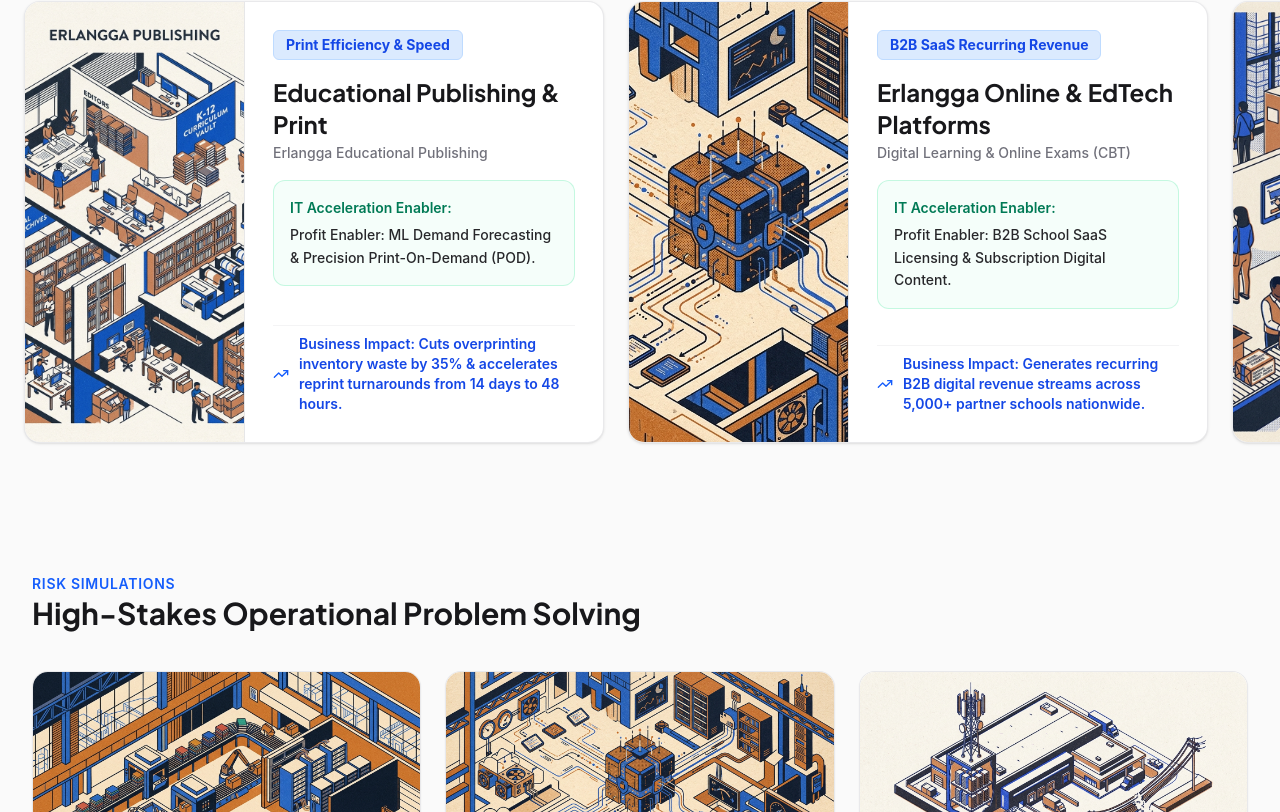
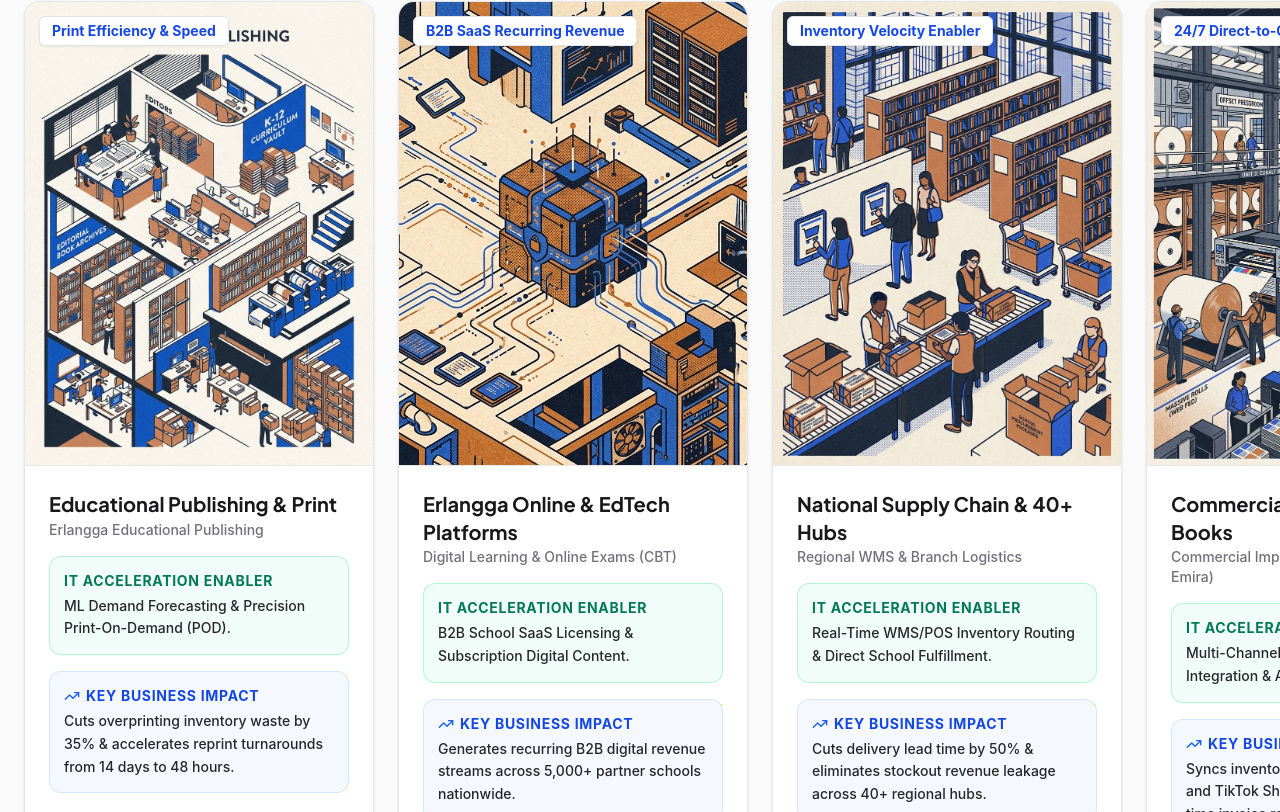
Before and after one commit to okihita/portfolio, a Next.js app: page /erlangga in a window 1280 px wide. Shown: the part 3068-3880 px from the top of the page. Built offline with nearby package versions, Linux system fonts and the light colour scheme.

Commit message:
fix(erlangga): redesign Business Revenue Enabler home cards as solid portrait poster cards without glassmorphism

```diff
--- a/components/erlangga/ErlanggaPitchView.tsx
+++ b/components/erlangga/ErlanggaPitchView.tsx
@@ -773,45 +773,56 @@
             ref={carouselRef}
             className="w-screen relative left-1/2 -translate-x-1/2 flex gap-5 sm:gap-6 overflow-x-auto pb-4 pt-2 px-4 sm:px-6 lg:px-[calc((100vw-1280px)/2+1.5rem)] scroll-smooth scrollbar-none"
           >
-            {businessUnits.map((bu) => (
-              <div
-                key={bu.id}
-                className="w-[88vw] max-w-[580px] sm:w-[580px] shrink-0 rounded-2xl border border-zinc-200/80 dark:border-zinc-800 bg-white dark:bg-zinc-900/60 overflow-hidden shadow-sm flex flex-col sm:flex-row justify-between"
-              >
-                {/* Left Portrait Image Container (Aspect 3:4 Original Artwork Ratio) */}
-                <div className="relative w-full sm:w-[220px] aspect-[3/4] shrink-0 bg-[#f8f6f0] dark:bg-zinc-950 overflow-hidden border-b sm:border-b-0 sm:border-r border-zinc-200/80 dark:border-zinc-800">
-                  <img src={bu.image} alt={bu.unit} className="w-full h-full object-cover object-center" />
-                </div>
+            {businessUnits.map((bu) => {
+              const cleanEnabler = bu.enablerValue.replace(/^(Profit Enabler|Pemampu Profit):\s*/i, "");
 
-                {/* Right Details Content Container */}
-                <div className="p-6 sm:p-7 flex-1 flex flex-col justify-between space-y-4">
-                  <div className="space-y-4">
-                    <div className="flex items-center justify-between gap-2">
-                      <span className="text-sm font-bold px-3 py-1 rounded-md bg-blue-100 dark:bg-blue-950/80 text-blue-700 dark:text-blue-300 border border-blue-200 dark:border-blue-800/80">
+              return (
+                <div
+                  key={bu.id}
+                  className="w-[85vw] max-w-[350px] sm:w-[350px] shrink-0 rounded-2xl border border-zinc-200/90 dark:border-zinc-800 bg-white dark:bg-zinc-900 overflow-hidden shadow-sm flex flex-col justify-between"
+                >
+                  <div>
+                    {/* Header Image Container (Aspect 3:4 Original Risograph Poster) */}
+                    <div className="relative aspect-[3/4] w-full bg-[#f8f6f0] dark:bg-zinc-950 overflow-hidden border-b border-zinc-200/80 dark:border-zinc-800">
+                      {/* Solid Non-Glassmorphism Badge Overlay */}
+                      <span className="absolute top-3.5 left-3.5 px-3 py-1 rounded-md text-sm font-bold bg-white dark:bg-zinc-900 text-blue-700 dark:text-blue-300 border border-zinc-200 dark:border-zinc-700 shadow-xs z-10">
                         {bu.badge}
                       </span>
+                      <img src={bu.image} alt={bu.unit} className="w-full h-full object-cover object-center" />
                     </div>
 
-                    <div>
-                      <h3 className="text-xl sm:text-2xl font-bold text-zinc-900 dark:text-zinc-100">{bu.unit}</h3>
-                      <span className="text-sm text-zinc-500 dark:text-zinc-400 font-medium">{bu.subTitle}</span>
-                    </div>
+                    {/* Card Body Details */}
+                    <div className="p-6 space-y-4">
+                      <div>
+                        <h3 className="text-xl font-bold text-zinc-900 dark:text-zinc-50 leading-snug">{bu.unit}</h3>
+                        <p className="text-sm text-zinc-500 dark:text-zinc-400 font-medium mt-0.5">{bu.subTitle}</p>
+                      </div>
 
-                    <div className="p-4 rounded-xl bg-emerald-50/50 dark:bg-emerald-950/20 border border-emerald-200/60 dark:border-emerald-900/30 text-sm text-zinc-800 dark:text-zinc-200 leading-relaxed font-medium">
-                      <span className="font-semibold block text-emerald-700 dark:text-emerald-400 mb-1">
-                        {lang === "id" ? "Transformasi Akselerasi TI:" : "IT Acceleration Enabler:"}
-                      </span>
-                      {bu.enablerValue}
+                      {/* IT Acceleration Enabler Callout Box */}
+                      <div className="p-3.5 rounded-xl bg-emerald-50/70 dark:bg-emerald-950/30 border border-emerald-200/80 dark:border-emerald-900/50 space-y-1">
+                        <span className="text-sm font-bold uppercase tracking-wider text-emerald-700 dark:text-emerald-400 block">
+                          {lang === "id" ? "Pemampu Akselerasi TI" : "IT Acceleration Enabler"}
+                        </span>
+                        <p className="text-sm text-zinc-800 dark:text-zinc-200 font-medium leading-relaxed">
+                          {cleanEnabler}
+                        </p>
+                      </div>
+
+                      {/* Key Business Impact Box */}
+                      <div className="p-3.5 rounded-xl bg-blue-50/60 dark:bg-blue-950/20 border border-blue-200/60 dark:border-blue-900/40 space-y-1">
+                        <div className="flex items-center gap-1.5 text-sm font-bold uppercase tracking-wider text-blue-700 dark:text-blue-400">
+                          <TrendingUp className="w-4 h-4 text-blue-600 shrink-0" />
+                          <span>{lang === "id" ? "Dampak Bisnis Utama" : "Key Business Impact"}</span>
+                        </div>
+                        <p className="text-sm text-zinc-800 dark:text-zinc-200 font-medium leading-relaxed">
+                          {bu.impact}
+                        </p>
+                      </div>
                     </div>
                   </div>
-
-                  <div className="pt-2 flex items-center gap-2.5 text-sm text-blue-700 dark:text-blue-400 font-semibold border-t border-zinc-100 dark:border-zinc-800/80">
-                    <TrendingUp className="w-4 h-4 text-blue-600 shrink-0" />
-                    <span>{lang === "id" ? "Dampak Bisnis:" : "Business Impact:"} {bu.impact}</span>
-                  </div>
                 </div>
-              </div>
-            ))}
+              );
+            })}
           </div>
         </section>
 
```
